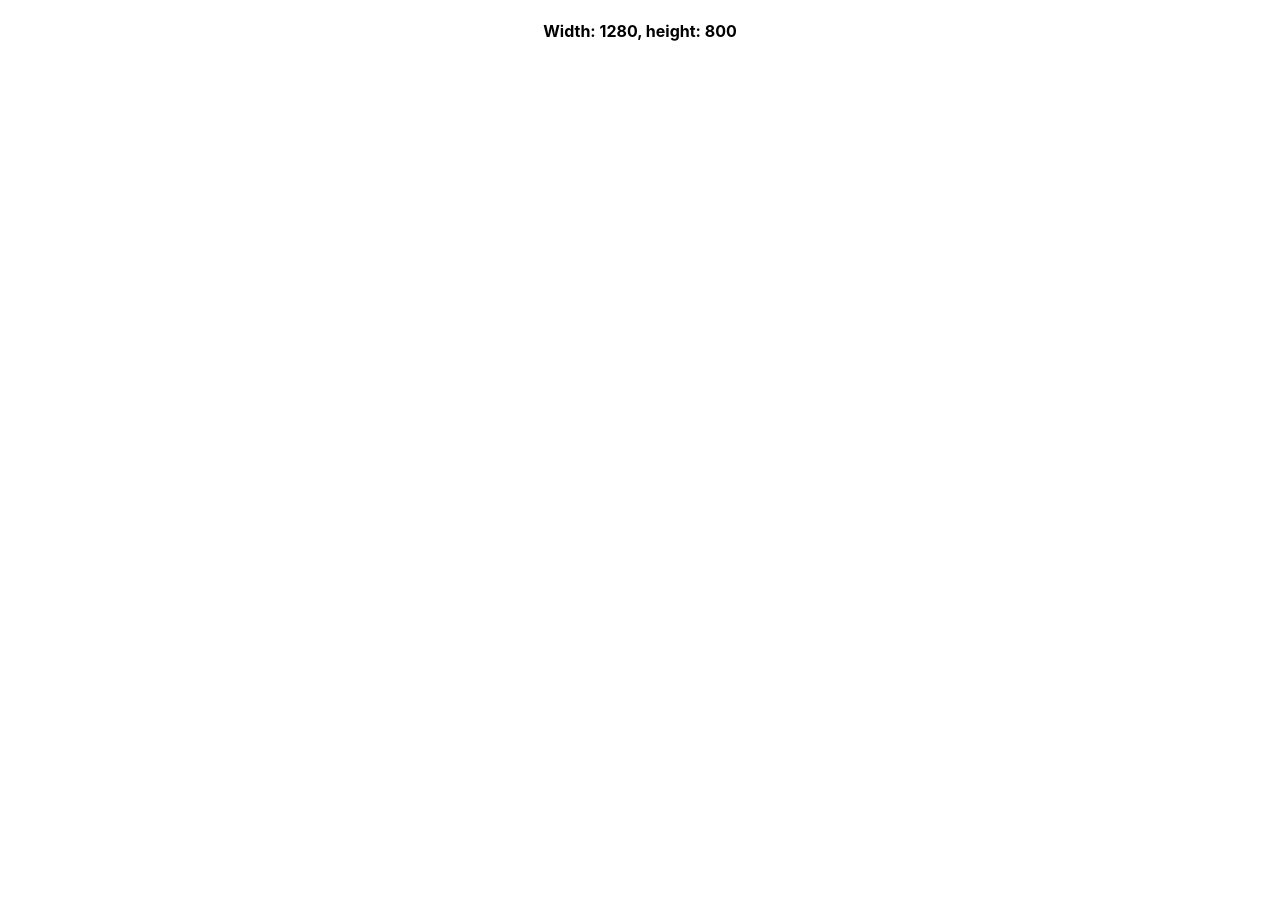
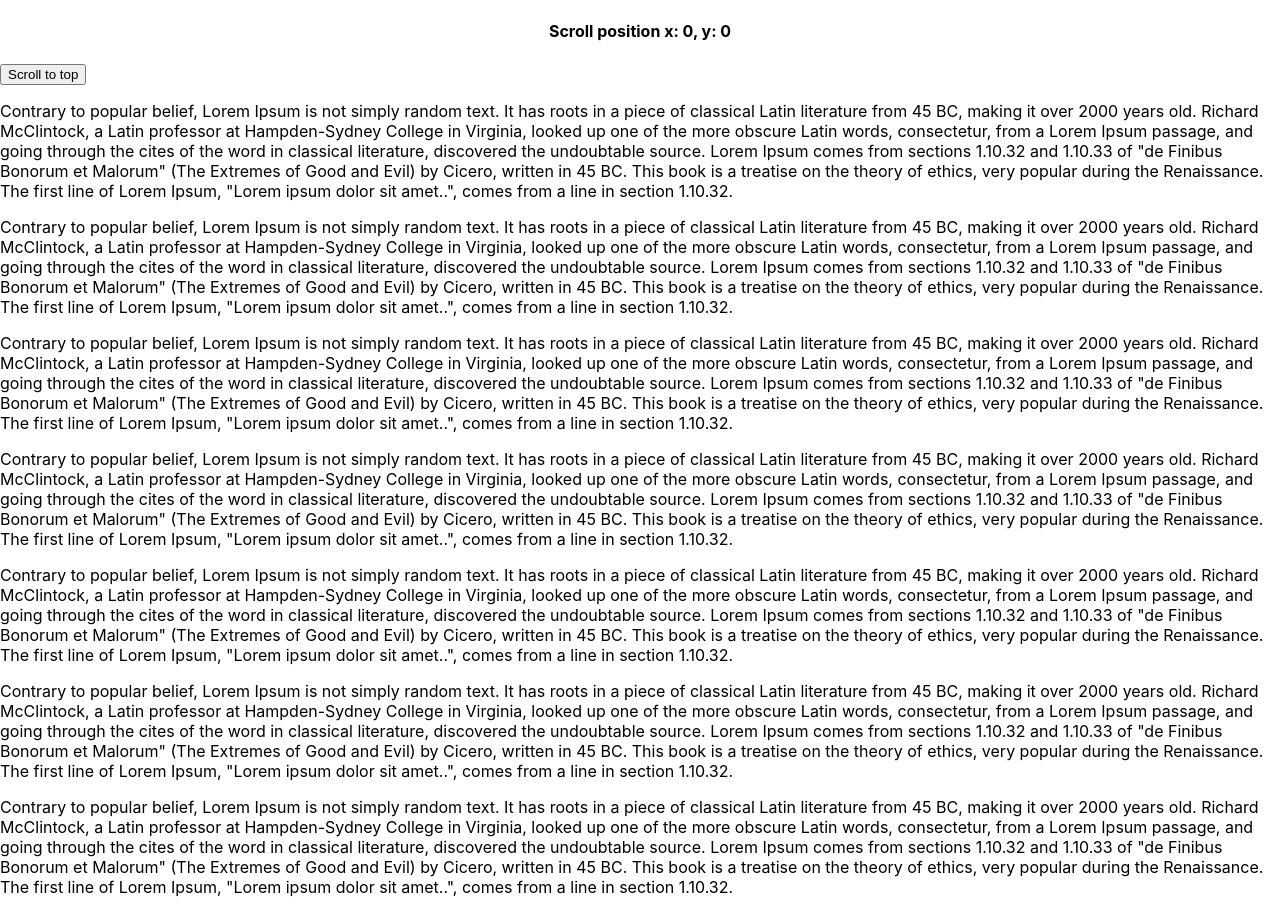
Before and after one commit to GrayWolf83/03-react-module, a React (Create React App) app: page / in a window 1280 px wide. Shown: the top 914 px of the page. Before the commit the page ends 800 px from the top, so only its background shows below. Built offline with nearby package versions, Linux system fonts and the light colour scheme.

Commit message:
add-task/1 useWindowScroll

```diff
--- a/src/App.js
+++ b/src/App.js
@@ -1,14 +1,137 @@
-import { useViewportSize } from './hooks/useViewportSize'
+import { useWindowScroll } from './hooks/useWindowScroll'
 import './App.css'
 
 function App() {
-	const { height, width } = useViewportSize()
+	const [scroll, scrollTo] = useWindowScroll()
 
 	return (
 		<div>
 			<h4 className='title'>
-				Width: {width}, height: {height}
+				Scroll position x: {scroll.x}, y: {scroll.y}
 			</h4>
+
+			<button onClick={() => scrollTo({ y: 0 })}>Scroll to top</button>
+
+			<p>
+				Contrary to popular belief, Lorem Ipsum is not simply random
+				text. It has roots in a piece of classical Latin literature from
+				45 BC, making it over 2000 years old. Richard McClintock, a
+				Latin professor at Hampden-Sydney College in Virginia, looked up
+				one of the more obscure Latin words, consectetur, from a Lorem
+				Ipsum passage, and going through the cites of the word in
+				classical literature, discovered the undoubtable source. Lorem
+				Ipsum comes from sections 1.10.32 and 1.10.33 of "de Finibus
+				Bonorum et Malorum" (The Extremes of Good and Evil) by Cicero,
+				written in 45 BC. This book is a treatise on the theory of
+				ethics, very popular during the Renaissance. The first line of
+				Lorem Ipsum, "Lorem ipsum dolor sit amet..", comes from a line
+				in section 1.10.32.
+			</p>
+			<p>
+				Contrary to popular belief, Lorem Ipsum is not simply random
+				text. It has roots in a piece of classical Latin literature from
+				45 BC, making it over 2000 years old. Richard McClintock, a
+				Latin professor at Hampden-Sydney College in Virginia, looked up
+				one of the more obscure Latin words, consectetur, from a Lorem
+				Ipsum passage, and going through the cites of the word in
+				classical literature, discovered the undoubtable source. Lorem
+				Ipsum comes from sections 1.10.32 and 1.10.33 of "de Finibus
+				Bonorum et Malorum" (The Extremes of Good and Evil) by Cicero,
+				written in 45 BC. This book is a treatise on the theory of
+				ethics, very popular during the Renaissance. The first line of
+				Lorem Ipsum, "Lorem ipsum dolor sit amet..", comes from a line
+				in section 1.10.32.
+			</p>
+			<p>
+				Contrary to popular belief, Lorem Ipsum is not simply random
+				text. It has roots in a piece of classical Latin literature from
+				45 BC, making it over 2000 years old. Richard McClintock, a
+				Latin professor at Hampden-Sydney College in Virginia, looked up
+				one of the more obscure Latin words, consectetur, from a Lorem
+				Ipsum passage, and going through the cites of the word in
+				classical literature, discovered the undoubtable source. Lorem
+				Ipsum comes from sections 1.10.32 and 1.10.33 of "de Finibus
+				Bonorum et Malorum" (The Extremes of Good and Evil) by Cicero,
+				written in 45 BC. This book is a treatise on the theory of
+				ethics, very popular during the Renaissance. The first line of
+				Lorem Ipsum, "Lorem ipsum dolor sit amet..", comes from a line
+				in section 1.10.32.
+			</p>
+			<p>
+				Contrary to popular belief, Lorem Ipsum is not simply random
+				text. It has roots in a piece of classical Latin literature from
+				45 BC, making it over 2000 years old. Richard McClintock, a
+				Latin professor at Hampden-Sydney College in Virginia, looked up
+				one of the more obscure Latin words, consectetur, from a Lorem
+				Ipsum passage, and going through the cites of the word in
+				classical literature, discovered the undoubtable source. Lorem
+				Ipsum comes from sections 1.10.32 and 1.10.33 of "de Finibus
+				Bonorum et Malorum" (The Extremes of Good and Evil) by Cicero,
+				written in 45 BC. This book is a treatise on the theory of
+				ethics, very popular during the Renaissance. The first line of
+				Lorem Ipsum, "Lorem ipsum dolor sit amet..", comes from a line
+				in section 1.10.32.
+			</p>
+			<p>
+				Contrary to popular belief, Lorem Ipsum is not simply random
+				text. It has roots in a piece of classical Latin literature from
+				45 BC, making it over 2000 years old. Richard McClintock, a
+				Latin professor at Hampden-Sydney College in Virginia, looked up
+				one of the more obscure Latin words, consectetur, from a Lorem
+				Ipsum passage, and going through the cites of the word in
+				classical literature, discovered the undoubtable source. Lorem
+				Ipsum comes from sections 1.10.32 and 1.10.33 of "de Finibus
+				Bonorum et Malorum" (The Extremes of Good and Evil) by Cicero,
+				written in 45 BC. This book is a treatise on the theory of
+				ethics, very popular during the Renaissance. The first line of
+				Lorem Ipsum, "Lorem ipsum dolor sit amet..", comes from a line
+				in section 1.10.32.
+			</p>
+			<p>
+				Contrary to popular belief, Lorem Ipsum is not simply random
+				text. It has roots in a piece of classical Latin literature from
+				45 BC, making it over 2000 years old. Richard McClintock, a
+				Latin professor at Hampden-Sydney College in Virginia, looked up
+				one of the more obscure Latin words, consectetur, from a Lorem
+				Ipsum passage, and going through the cites of the word in
+				classical literature, discovered the undoubtable source. Lorem
+				Ipsum comes from sections 1.10.32 and 1.10.33 of "de Finibus
+				Bonorum et Malorum" (The Extremes of Good and Evil) by Cicero,
+				written in 45 BC. This book is a treatise on the theory of
+				ethics, very popular during the Renaissance. The first line of
+				Lorem Ipsum, "Lorem ipsum dolor sit amet..", comes from a line
+				in section 1.10.32.
+			</p>
+			<p>
+				Contrary to popular belief, Lorem Ipsum is not simply random
+				text. It has roots in a piece of classical Latin literature from
+				45 BC, making it over 2000 years old. Richard McClintock, a
+				Latin professor at Hampden-Sydney College in Virginia, looked up
+				one of the more obscure Latin words, consectetur, from a Lorem
+				Ipsum passage, and going through the cites of the word in
+				classical literature, discovered the undoubtable source. Lorem
+				Ipsum comes from sections 1.10.32 and 1.10.33 of "de Finibus
+				Bonorum et Malorum" (The Extremes of Good and Evil) by Cicero,
+				written in 45 BC. This book is a treatise on the theory of
+				ethics, very popular during the Renaissance. The first line of
+				Lorem Ipsum, "Lorem ipsum dolor sit amet..", comes from a line
+				in section 1.10.32.
+			</p>
+			<p>
+				Contrary to popular belief, Lorem Ipsum is not simply random
+				text. It has roots in a piece of classical Latin literature from
+				45 BC, making it over 2000 years old. Richard McClintock, a
+				Latin professor at Hampden-Sydney College in Virginia, looked up
+				one of the more obscure Latin words, consectetur, from a Lorem
+				Ipsum passage, and going through the cites of the word in
+				classical literature, discovered the undoubtable source. Lorem
+				Ipsum comes from sections 1.10.32 and 1.10.33 of "de Finibus
+				Bonorum et Malorum" (The Extremes of Good and Evil) by Cicero,
+				written in 45 BC. This book is a treatise on the theory of
+				ethics, very popular during the Renaissance. The first line of
+				Lorem Ipsum, "Lorem ipsum dolor sit amet..", comes from a line
+				in section 1.10.32.
+			</p>
 		</div>
 	)
 }
--- /dev/null
+++ b/src/hooks/useWindowScroll.js
@@ -0,0 +1,32 @@
+import { useState } from 'react'
+import { useWindowEvent } from './useWindowEvent'
+
+export function useWindowScroll() {
+	const [scroll, setScroll] = useState({
+		x: window.scrollX,
+		y: window.scrollY,
+	})
+
+	useWindowEvent(
+		'scroll',
+		() => {
+			setScroll({
+				x: window.scrollX,
+				y: window.scrollY,
+			})
+		},
+		{},
+	)
+
+	function scrollTo(value) {
+		if (value.hasOwnProperty('x') && value.hasOwnProperty('y')) {
+			window.scroll(value.x, value.y)
+		} else if (value.hasOwnProperty('x')) {
+			window.scroll(value.x, scroll.y)
+		} else if (value.hasOwnProperty('y')) {
+			window.scroll(scroll.x, value.y)
+		}
+	}
+
+	return [scroll, scrollTo]
+}
```
